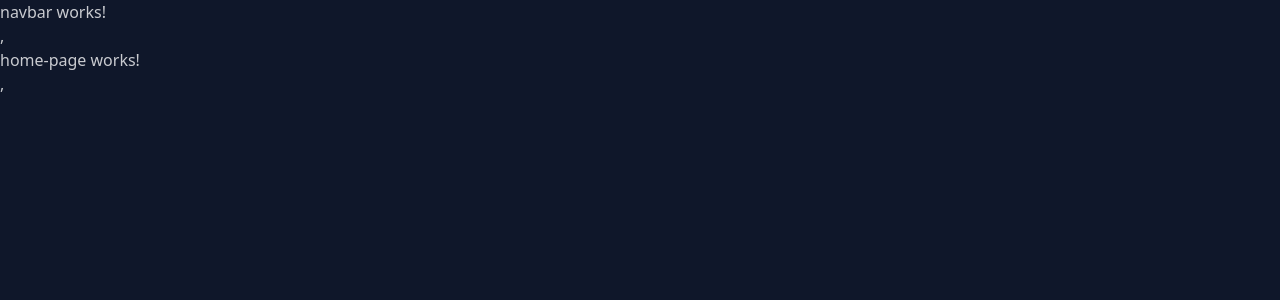
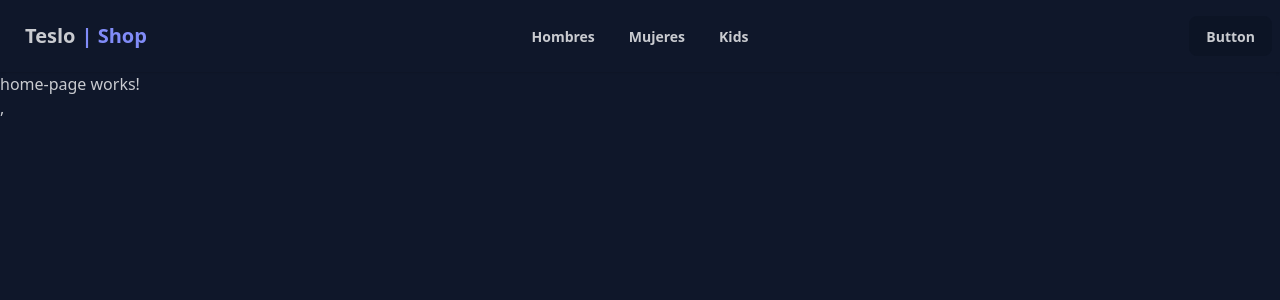
Before and after one commit to MCristina94/tesloShop, an Angular app: page / in a window 1280 px wide. Shown: the top 300 px of the page. Built offline with nearby package versions, Linux system fonts and the light colour scheme.

Commit message:
advances

```diff
--- a/src/app/store-front/components/navbar/navbar.component.html
+++ b/src/app/store-front/components/navbar/navbar.component.html
@@ -1 +1,85 @@
-<p>navbar works!</p>,
+<div class="navbar bg-base-100 shadow-sm">
+  <div class="navbar-start">
+    <div class="dropdown">
+      <div tabindex="0" role="button" class="btn btn-ghost lg:hidden">
+        <svg
+          xmlns="http://www.w3.org/2000/svg"
+          class="h-5 w-5"
+          fill="none"
+          viewBox="0 0 24 24"
+          stroke="currentColor"
+        >
+          <path
+            stroke-linecap="round"
+            stroke-linejoin="round"
+            stroke-width="2"
+            d="M4 6h16M4 12h8m-8 6h16"
+          />
+        </svg>
+      </div>
+      <ul
+        tabindex="0"
+        class="menu menu-sm dropdown-content bg-base-100 rounded-box z-1 mt-3 w-52 p-2 shadow"
+      >
+        <li>
+          <a
+            routerLink="/gender/men"
+            class="btn btn-ghost"
+            routerLinkActive="text-secondary"
+            >Hombres</a
+          >
+        </li>
+        <li>
+          <a
+            routerLink="/gender/women"
+            class="btn btn-ghost"
+            routerLinkActive="text-secondary"
+            >Mujeres</a
+          >
+        </li>
+        <li>
+          <a
+            routerLink="/gender/kid"
+            class="btn btn-ghost"
+            routerLinkActive="text-secondary"
+            >Kids</a
+          >
+        </li>
+      </ul>
+    </div>
+    <a routerLink="/" class="btn btn-ghost text-xl"
+      >Teslo <span class="text-secondary">| Shop</span></a
+    >
+  </div>
+  <div class="navbar-center hidden lg:flex">
+    <ul class="menu menu-horizontal px-1">
+      <li>
+        <a
+          routerLink="/gender/men"
+          class="btn btn-ghost"
+          routerLinkActive="text-secondary"
+          >Hombres</a
+        >
+      </li>
+      <li>
+        <a
+          routerLink="/gender/women"
+          class="btn btn-ghost"
+          routerLinkActive="text-secondary"
+          >Mujeres</a
+        >
+      </li>
+      <li>
+        <a
+          routerLink="/gender/kid"
+          class="btn btn-ghost"
+          routerLinkActive="text-secondary"
+          >Kids</a
+        >
+      </li>
+    </ul>
+  </div>
+  <div class="navbar-end">
+    <a class="btn">Button</a>
+  </div>
+</div>
--- a/src/app/store-front/components/navbar/navbar.component.ts
+++ b/src/app/store-front/components/navbar/navbar.component.ts
@@ -1,8 +1,9 @@
 import { Component } from '@angular/core';
+import { RouterModule } from '@angular/router';
 
 @Component({
   selector: 'app-navbar',
-  imports: [],
+  imports: [RouterModule],
   templateUrl: './navbar.component.html',
 })
-export class NavbarComponent { }
+export class NavbarComponent {}
```
Also changed, not shown: public/assets/fonts/montserrat/Montserrat-Medium.ttf (added).
